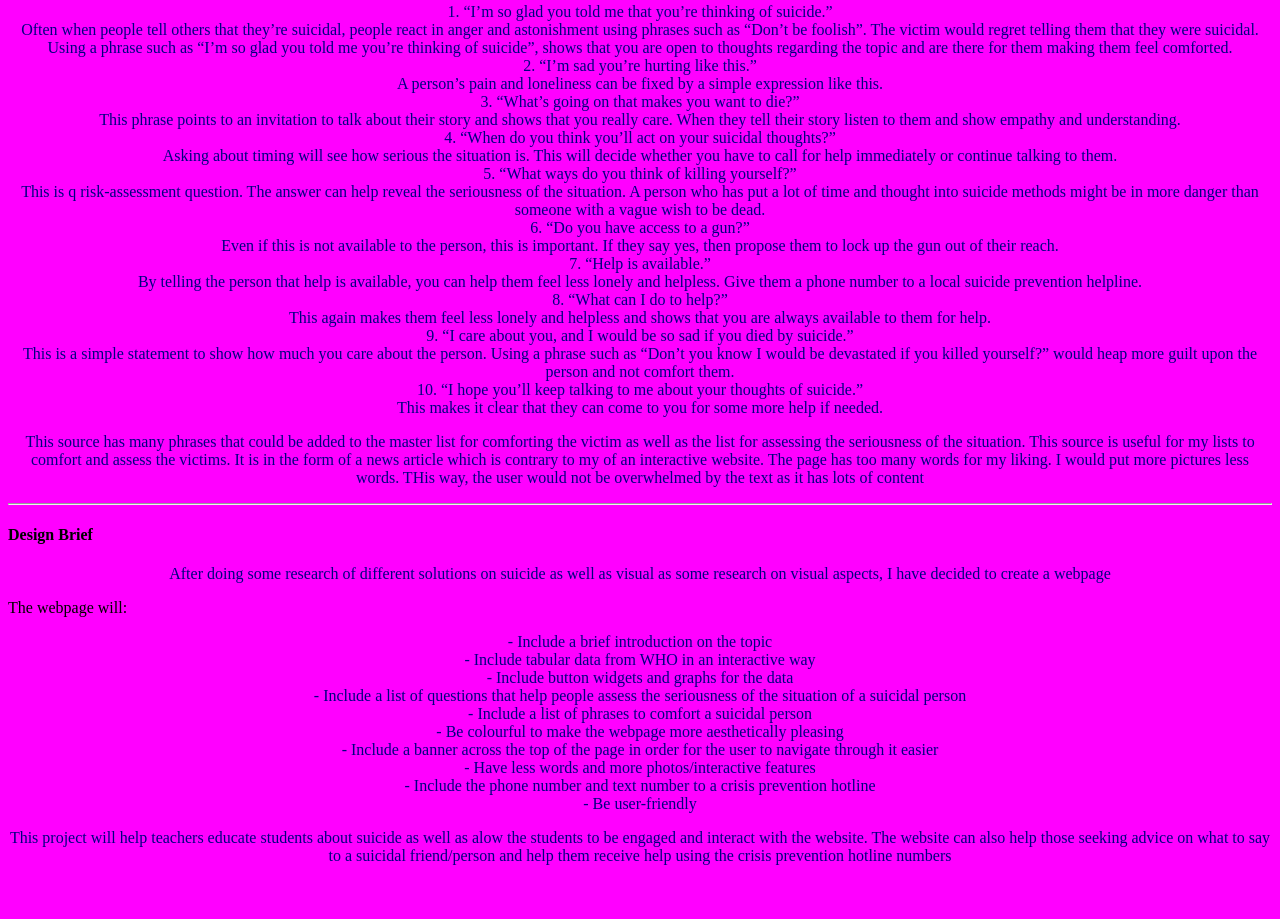
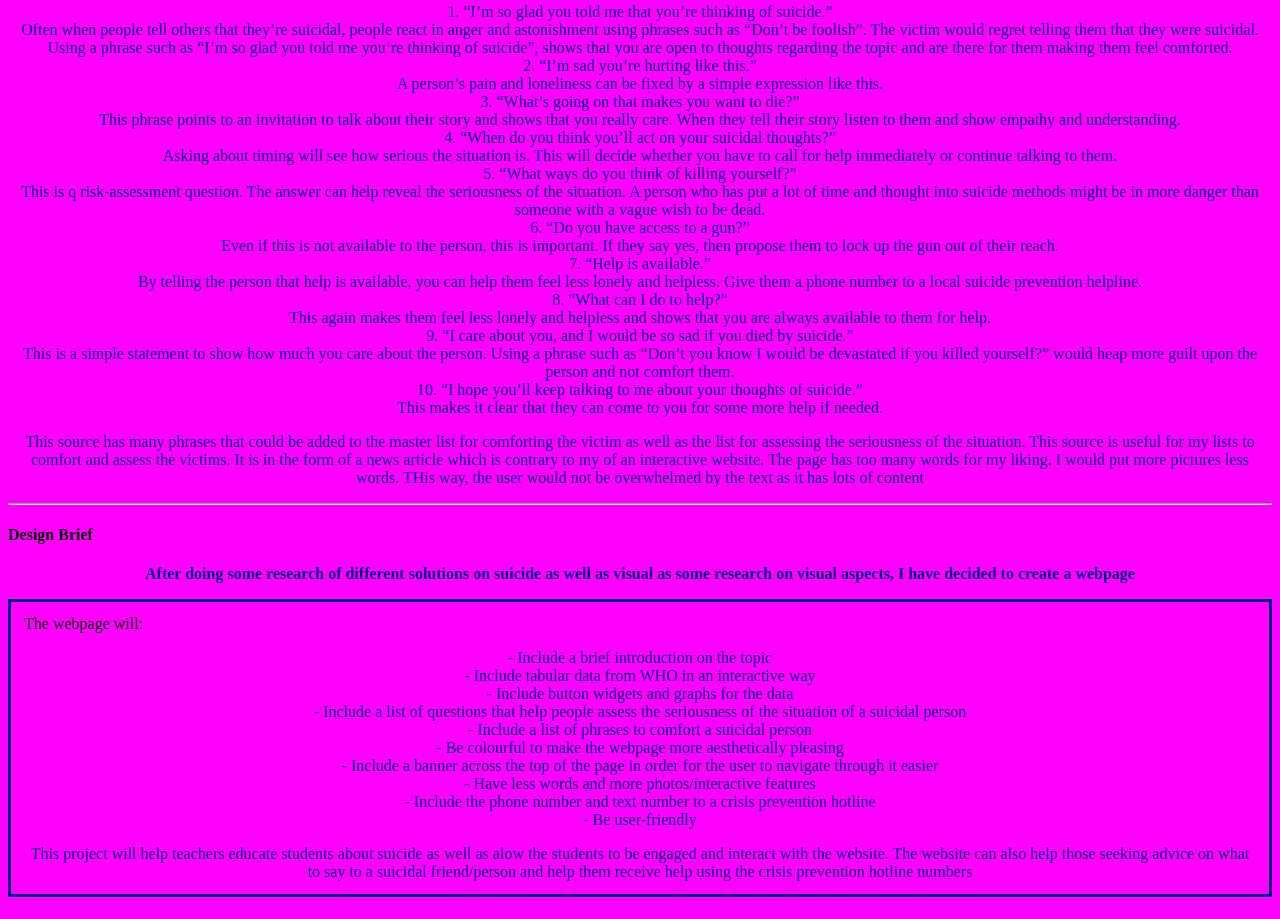
Before and after one commit to rkchan06/y9web, a plain HTML site: page inquiry.html in a window 1280 px wide. Shown: the part 4218-5137 px from the top of the page. Before the commit the page ends 5099 px from the top, so only its background shows below. Drawn offline with Linux system fonts and the light colour scheme.

Commit message:
FInal changes

```diff
--- a/inquiry.html
+++ b/inquiry.html
@@ -10,6 +10,11 @@
 	}
 	h1 {
 		text-align: center;
+	}
+	table {
+		    border: 3px solid navy;
+			margin: 0px auto;
+			padding: 10px;
 		}
 	img {
 	  display: block;
@@ -116,13 +121,15 @@ This makes it clear that they can come to you for some more help if needed. <br>
 
 <hr>
 
-<h4>Design Brief</h4>
+<h4>Design Brief<h4>
 
 <p>After doing some research of different solutions on suicide as well as visual as some research on visual aspects, I have decided to create a webpage</p>
 
+<table>
+	<tr><td>
 		The webpage will:
 
-<p> 	- Include a brief introduction on the topic <br>
+		    <p> - Include a brief introduction on the topic <br>
 			- Include tabular data from WHO in an interactive way <br>
 			- Include button widgets and graphs for the data <br>
 			- Include a list of questions that help people assess the seriousness of the situation of a suicidal person <br>
@@ -135,6 +142,9 @@ The webpage will:
 
 <p> This project will help teachers educate students about suicide as well as alow the students to be engaged and interact with the website. The website can also help those seeking advice on what to say to a suicidal friend/person and help them receive help using the crisis prevention hotline numbers </p>
 
+	</td></tr>
+</table>
+
 </body>
 </html>
 
```
Lines whose indentation alone changed are shown as unchanged.
